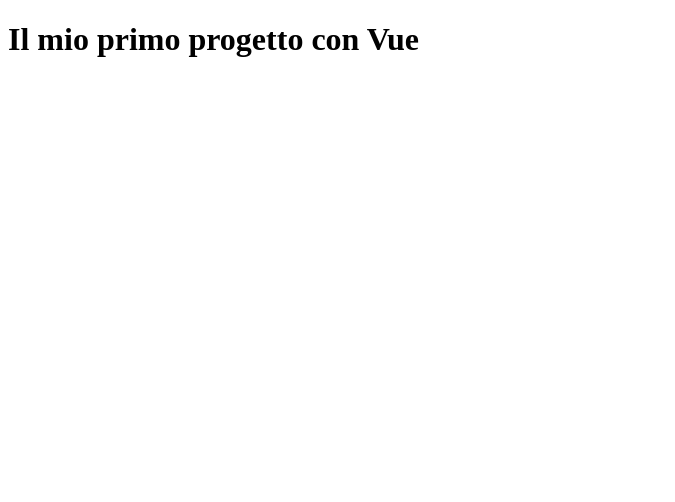
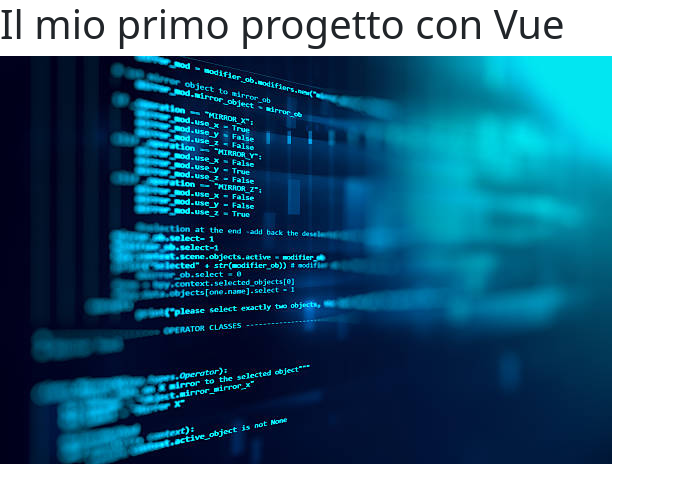
Before and after one commit to Marcap00/vue-hello, a plain HTML site: page index.html in a window 1280 px wide. Shown: the whole page, without its empty margins (0-675 px from the left). Drawn offline with nearby package versions, Linux system fonts and the light colour scheme.

Commit message:
completed bonus

```diff
--- a/css/style.css
+++ b/css/style.css
@@ -0,0 +1,5 @@
+/* Utilities */
+img {
+    max-width: 100%;
+    height: auto;
+}
--- a/index.html
+++ b/index.html
@@ -5,6 +5,11 @@
     <meta charset="UTF-8">
     <meta name="viewport" content="width=device-width, initial-scale=1.0">
     <title>Vue Hello</title>
+    <!-- Bootstrap 5 script -->
+    <link rel='stylesheet' href='https://cdnjs.cloudflare.com/ajax/libs/bootstrap/5.3.3/css/bootstrap.min.css'
+        integrity='sha512-jnSuA4Ss2PkkikSOLtYs8BlYIeeIK1h99ty4YfvRPAlzr377vr3CXDb7sb7eEEBYjDtcYj+AjBH3FLv5uSJuXg=='
+        crossorigin='anonymous' />
+    <!-- Style Css -->
     <link rel="stylesheet" href="css/style.css">
 </head>
 
@@ -16,7 +21,7 @@
 
         <h1> {{ title }} </h1>
 
-        <!-- <img src="{{ url }}" alt="#"> -->
+        <img :src="url" alt="#">
 
     </div>
 
--- a/js/script.js
+++ b/js/script.js
@@ -5,7 +5,7 @@ createApp({
     data() {
         return {
             title: 'Il mio primo progetto con Vue',
-            /* url: '' */
+            url: 'imgs/code.jpg'
         }
     }
 }).mount('#app')
```
